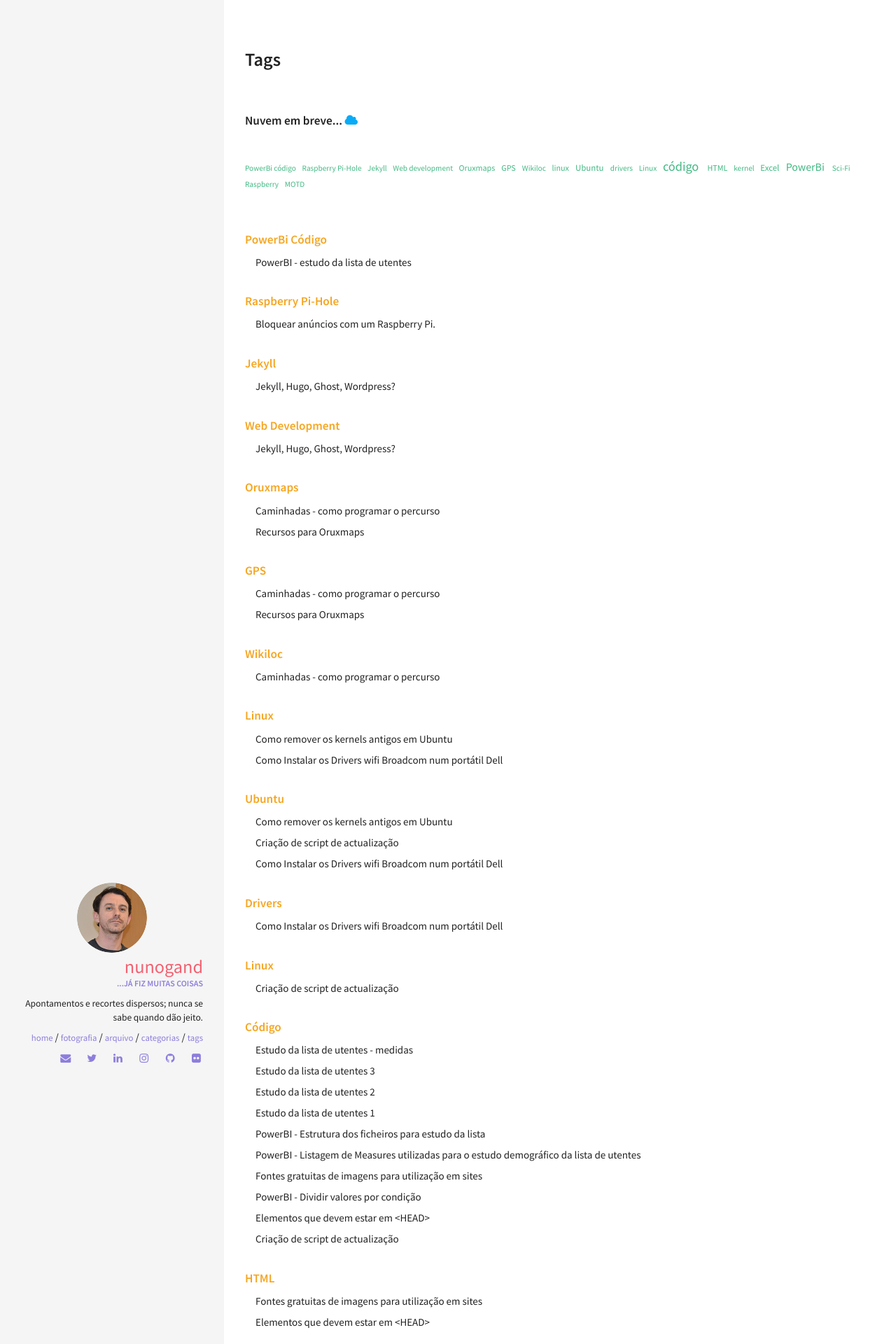
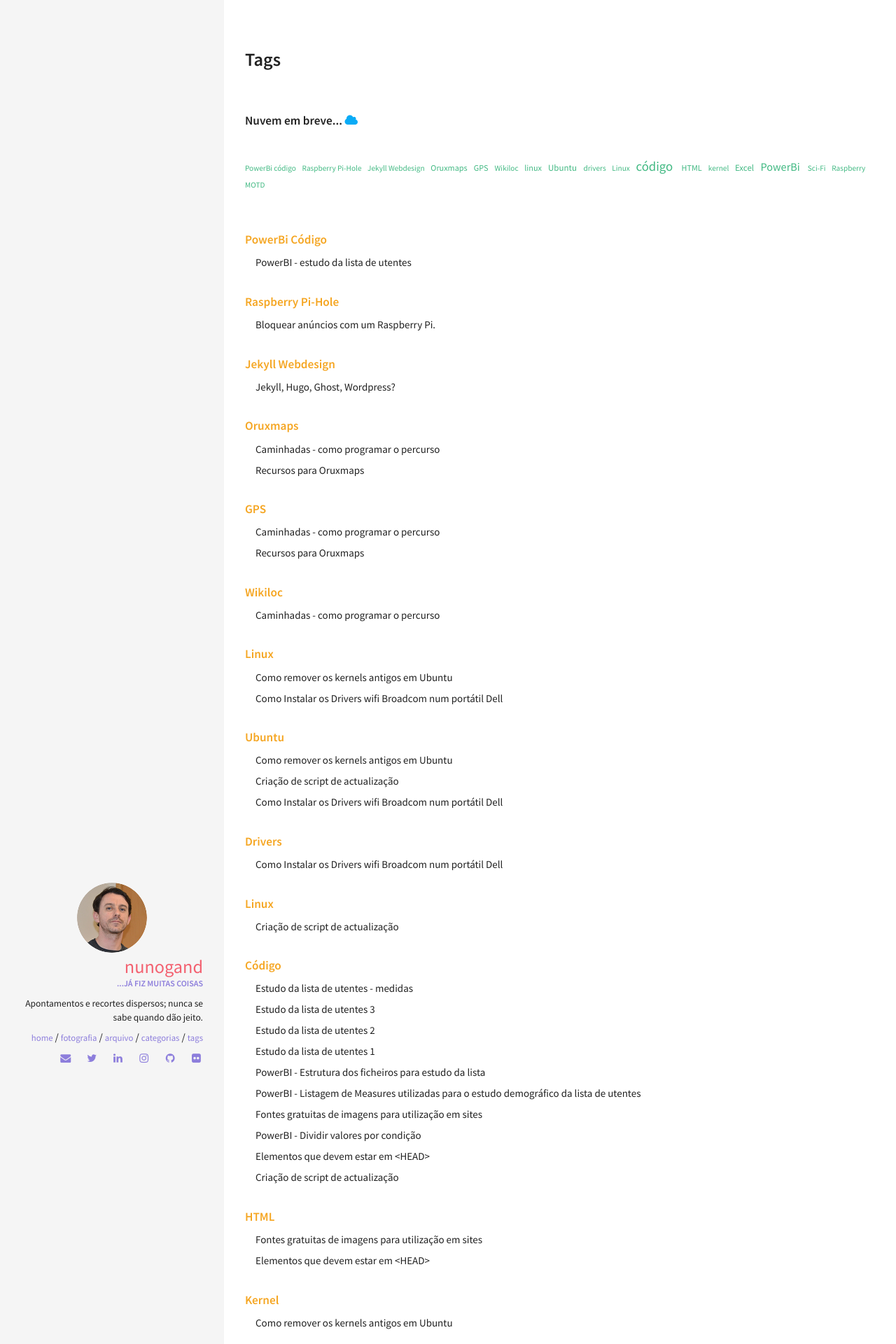
Before and after one commit to nunogand/old_site, a Jekyll site: the page built from tags.html, in a window 1280 px wide. Shown: the top 1920 px of the page at 70% size. Built offline with Jekyll 4.4.1, drawn with Linux system fonts in a browser that asks for light colours; nearby versions of some CDN libraries.

Commit message:
Update 2017-10-05-Jekyll-1.md

```diff
--- a/_posts/2017-10-05-Jekyll-1.md
+++ b/_posts/2017-10-05-Jekyll-1.md
@@ -3,7 +3,7 @@ layout: post
 title: "Jekyll, Hugo, Ghost, Wordpress?"
 excerpt: "Como fingindo fazer alguma coisa de útil me dediquei a reaprender uma data de coisas que já esqueci sobre front-end."
 categories: [Webdesign]
-tags: [Jekyll, Web development]
+tags: [Jekyll Webdesign]
 comments: false
 image:
   feature: header_webdesign.jpg
```
